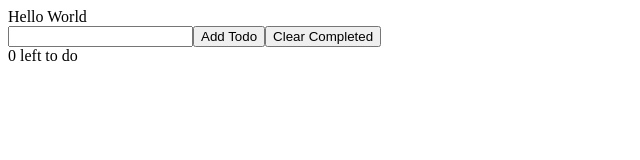
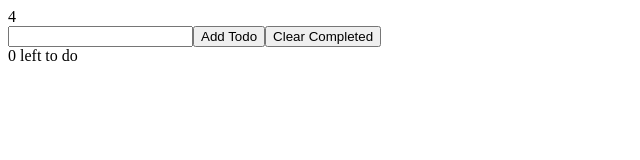
Before and after one commit to ConradPB/learn-react, a React (Create React App) app: page / in a window 1280 px wide. Shown: the top 160 px of the page, without its empty margins (0-640 px from the left). Built offline with nearby package versions, Linux system fonts and the light colour scheme.

Commit message:
todo react app

```diff
--- a/src/App.js
+++ b/src/App.js
@@ -4,14 +4,14 @@ import TodoList from './TodoList'
 
 function App() {
   // for todos, the default state will be an empty array. then use obj destructuring
-  const [todos, setTodos] = useState([])
+  const [todos, setTodos] = useState(['Todo 1', 'Todo 2', 'Todo 3', 'Todo 4'])
   // you can't put 2 html or jsx elements next to eachother in a return.
   // The return can only return one thing. Any Js function returns only one thing.
   // Wrap it inside an empty element(fragment) that allows us to return one thing
   return (
 
    <>
-    <TodoList />
+    <TodoList todos={todos} />
     <input type = 'text' />
     <button>Add Todo</button>
     <button>Clear Completed</button>
--- a/src/TodoList.js
+++ b/src/TodoList.js
@@ -1,9 +1,11 @@
 import React from 'react'
 
-export default function TodoList() {
+export default function TodoList({ todos }) {
     return (
+        // the curly brackets say that this is js code
+
         <div>
-            Hello World
+            {todos.length}
         </div>
     )
 }
```
